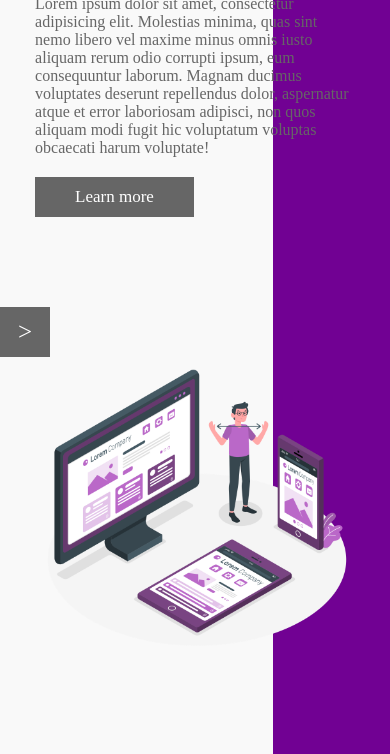
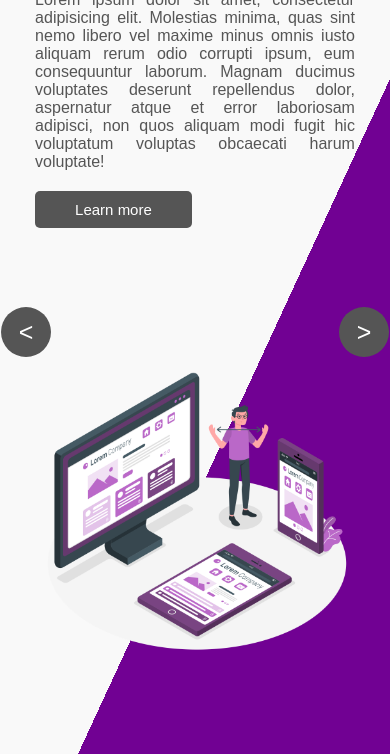
Before and after one commit to Promise-Digitals/animated-background-slider, a plain HTML site: page index.html in a window 390 px wide. Shown: the part 90-844 px from the top of the page. Drawn offline with Linux system fonts and the light colour scheme.

Commit message:
Update style.css

```diff
--- a/style.css
+++ b/style.css
@@ -2,7 +2,7 @@
     margin: 0;
     padding: 0;
     box-sizing: border-box;
-    font-family: serif;
+    font-family: sans-serif;
 }
 .container{
     position: relative;
@@ -46,21 +46,23 @@
 }
 .container .slide-container .slide .content p{
     font-size: 16px;
-    color: #666;
+    color: #555;
+    text-align: justify;
     padding: 10px 0;
 }
 .container .slide-container .slide .content .btn{
     margin-top: 10px;
     display: inline-block;
-    background: #666;
+    background: #555;
     color: #fff;
-    font-size: 17px;
+    border-radius: 5px;
+    font-size: 15px;
     padding: 10px 40px;
     text-decoration: none;
     transition: 0.5s;
 }
 .container .slide-container .slide .content .btn:hover{
-    background: #333;
+    background: #222;
 }
 .container .slide-container{
     display: none;
@@ -69,25 +71,26 @@
     display: block;
 }
 .container .slide-container:nth-child(1) .slide{
-    background: linear-gradient(90deg,#f9f9f9 70%, #710193 30%);
+    background: linear-gradient(to bottom right,#f9f9f9 60%, #710193 40%);
 }
 .container .slide-container:nth-child(2) .slide{
-    background: linear-gradient(90deg,#f9f9f9 70%, #d0f0c0 30%);
+    background: linear-gradient(to bottom right,#f9f9f9 60%, #d0f0c0 40%);
 }
 .container .slide-container:nth-child(3) .slide{
-    background: linear-gradient(90deg,#f9f9f9 70%, #ffff99 30%);
+    background: linear-gradient(to bottom right,#f9f9f9 60%, #ffff99 40%);
 }
 .container .slide-container:nth-child(4) .slide{
-    background: linear-gradient(90deg,#f9f9f9 70%, #bc544b 30%);
+    background: linear-gradient(to bottom right,#f9f9f9 60%, #bc544b 40%);
 }
 .container #prev, .container #next{
     position: absolute;
     top: 50%;
     transform: translateY(-50%);
     color: #fff;
-    background: #666;
+    background: #555;
     height: 50px;
     width: 50px;
+    border-radius: 50%;
     line-height: 50px;
     font-size: 25px;
     text-align: center;
@@ -98,16 +101,16 @@
     right: 0;
 }
 .container #prev:hover, .container #next:hover{
-    background: #333;
+    background: #222;
 }
 
 @media (max-width: 600px){
-    .container #next{
-        left: 0;
+    .container #prev{
+        left: 1px;
         top: 50%;
     }
     .container #next{
-        right: 0;
+        right: 1px;
         top: 50%;
     }
 }
```
